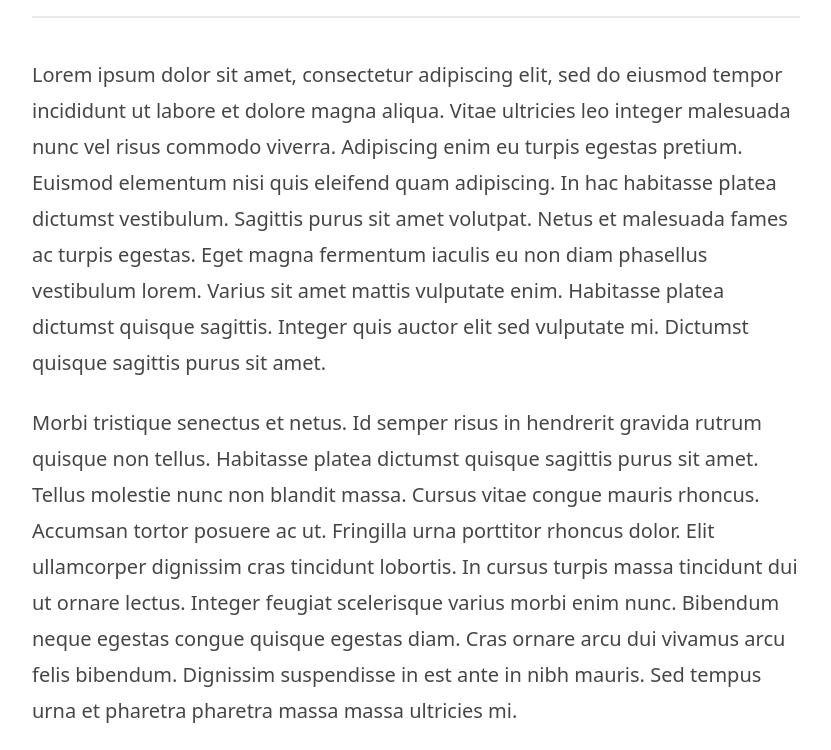
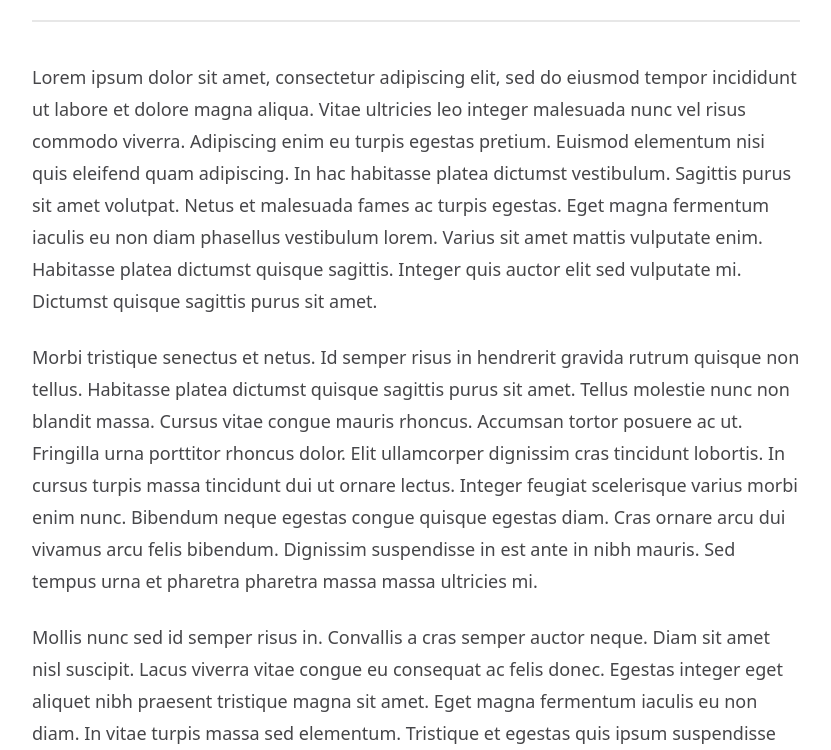
Before and after one commit to eschaefer/personal-website-astro, an Astro site: page /about in a window 1280 px wide. Shown: the part 203-953 px from the top of the page, without its empty margins (224-1055 px from the left). Built offline with nearby package versions, Linux system fonts and the light colour scheme; Astro itself is replaced by a stand-in of ours.

Commit message:
paddings

```diff
--- a/src/layouts/BlogPost.astro
+++ b/src/layouts/BlogPost.astro
@@ -19,8 +19,7 @@ const { title, description, pubDate, updatedDate } = Astro.props;
   <BaseBody>
     <Header />
     <main>
-      <article class="prose lg:prose-xl max-w-none">
-        <div class="text-center mb-8">
+      <article class="prose lg:prose-lg max-w-none pt-10">
         <h1 class="text-4xl font-bold mb-2">{title}</h1>
         <div class="text-base-content/70">
           <FormattedDate date={pubDate} />
@@ -33,7 +32,6 @@ const { title, description, pubDate, updatedDate } = Astro.props;
             )
           }
         </div>
-        </div>
         <div class="divider"></div>
         <div class="mt-8">
           <slot />
```
Lines whose indentation alone changed are shown as unchanged.
